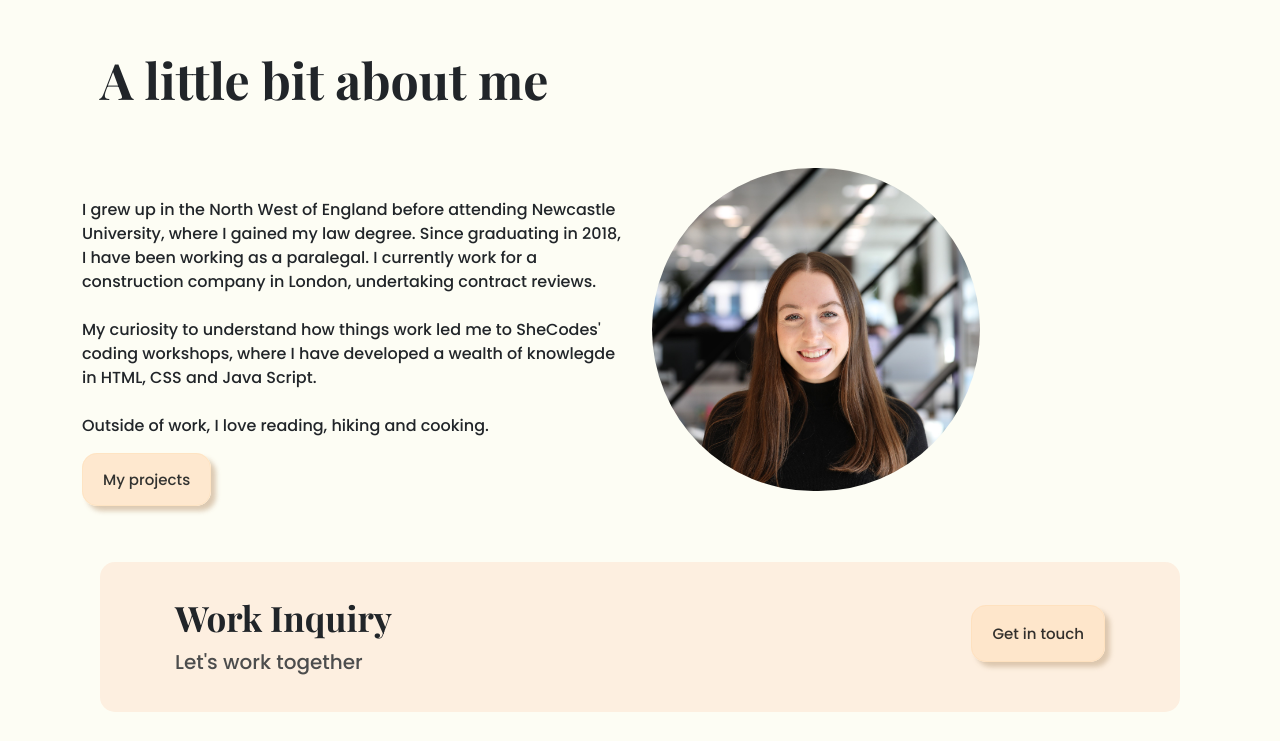
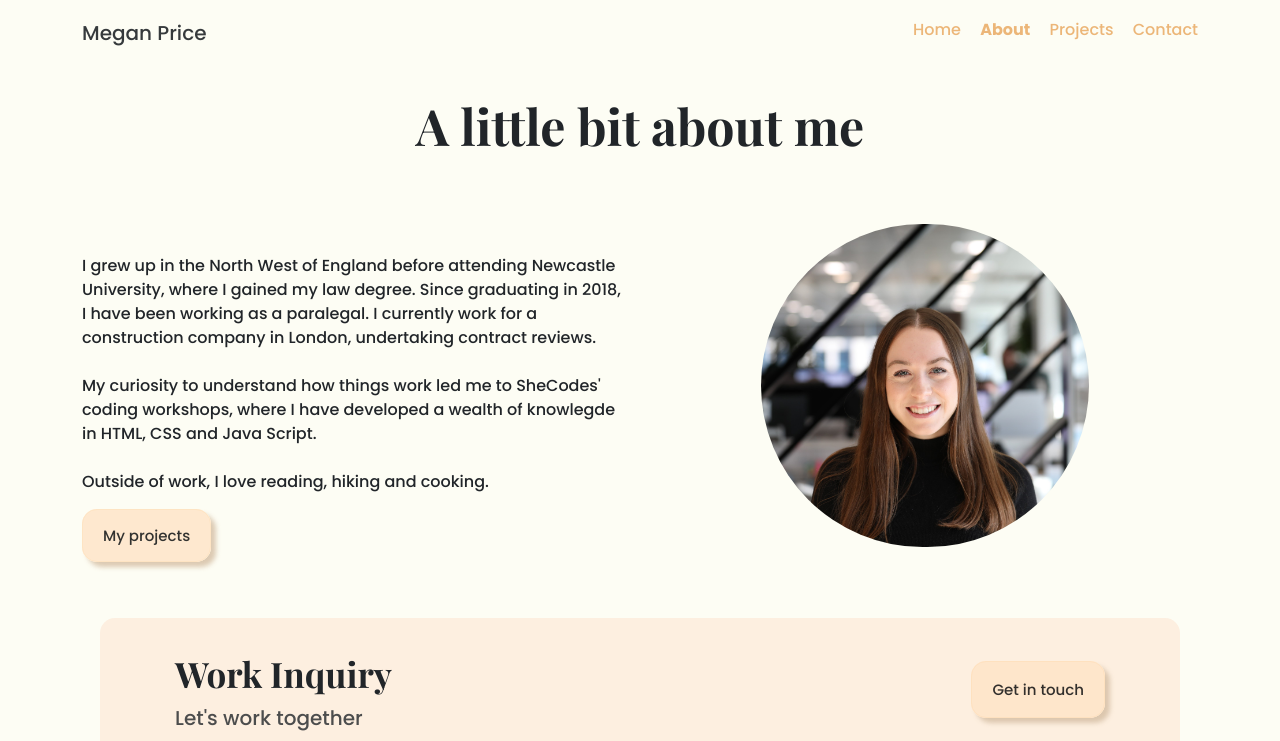
Before and after one commit to meganprice27/portfolio, a plain HTML site: page about.html in a window 1280 px wide. Shown: the top 741 px of the page. Drawn offline with nearby package versions, Linux system fonts and the light colour scheme.

Commit message:
Added nav bar and styled

```diff
--- a/about.html
+++ b/about.html
@@ -32,6 +32,23 @@
     <title>About me - Megan Price</title>
   </head>
   <body>
+    <div class="container">
+    <nav class="d-flex justify-content-between">
+      <div class="d-none d-md-flex">Megan Price</div>
+      <ul>
+        <li>
+          <a href="/">Home</a>
+        </li>
+        <li class="active">
+          <a href="/about.html">About</a>
+        </li><li>
+          <a href="/projects.html">Projects</a>
+        </li><li>
+          <a href="/contact.html">Contact</a>
+        </li>
+      </ul>
+    </nav>
+    </div>
 <h1 class="page-title">A little bit about me
 </h1>
     <main>
--- a/styles/styles.css
+++ b/styles/styles.css
@@ -1,6 +1,7 @@
 :root {
   --brand-color: rgb(253, 239, 224);
   --secondary-color: rgb(236, 182, 120);
+  --button-background-color: rgb(255, 228, 198);
 }
 
 body {
@@ -28,6 +29,40 @@ h2 {
 
 h3 {
   font-size: 35px;
+}
+
+nav {
+  padding: 18px 0;
+  margin: 0;
+}
+
+nav div {
+  font-size: 20px;
+  opacity: 0.9;
+}
+
+nav ul {
+  padding: 0;
+  margin: 0;
+}
+
+nav li {
+  display: inline;
+  list-style: none;
+ margin-left: 15px;
+}
+
+nav li.active a {
+font-weight: 700;
+}
+
+nav a {
+  text-decoration: none;
+  color: var(--secondary-color);
+}
+
+nav a:hover {
+  text-decoration: underline;
 }
 
 .hero {
@@ -71,7 +106,7 @@ h3 {
   font-size: 15px;
   text-decoration: none;
   padding: 15px 20px;
-  background-color: rgb(255, 228, 198);
+  background-color: var(--button-background-color);
   border-radius: 15px;
   border: 0.5px solid rgb(255, 222, 184);
   box-shadow: 5px 5px 5px rgb(212, 189, 162);
@@ -88,8 +123,8 @@ h3 {
 }
 
 .page-title {
-  text-align: left;
-  padding: 50px 0 50px 100px;
+  text-align: center;
+  padding: 30px 30px 60px;
   font-size: 50px;
 }
 
@@ -101,13 +136,16 @@ h3 {
 .about-section img {
   max-width: 60%;
   border-radius: 250px;
+  display: block;
+  margin: 0 auto;
+  text-align: center;
 }
 
 .about-section a {
   font-size: 15px;
   text-decoration: none;
   padding: 15px 20px;
-  background-color: rgb(255, 228, 198);
+  background-color: var(--button-background-color);
   border-radius: 15px;
   border: 0.5px solid rgb(255, 222, 184);
   box-shadow: 5px 5px 5px rgb(212, 189, 162);
@@ -142,7 +180,7 @@ margin: 25px 0;
   font-size: 15px;
   text-decoration: none;
   padding: 15px 20px;
-  background-color: rgb(255, 228, 198);
+  background-color: var(--button-background-color);
   border-radius: 15px;
   border: 0.5px solid rgb(255, 222, 184);
   box-shadow: 5px 5px 5px rgb(212, 189, 162);
@@ -194,7 +232,7 @@ padding: 5px;
   font-size: 15px;
   text-decoration: none;
   padding: 17px 20px;
-  background-color: rgb(255, 228, 198);
+  background-color: var(--button-background-color);
   border-radius: 15px;
   border: 0.5px solid rgb(255, 222, 184);
   box-shadow: 5px 5px 5px rgb(212, 189, 162);
@@ -233,6 +271,7 @@ padding: 5px;
   }
   h2 {
     font-size: 20px;
+    padding: 30px;
   }
 
   .project-description h3 {
```
Also changed, not shown: contact.html (+19 -0 lines), index.html (+18 -1 lines), projects.html (+20 -0 lines).
